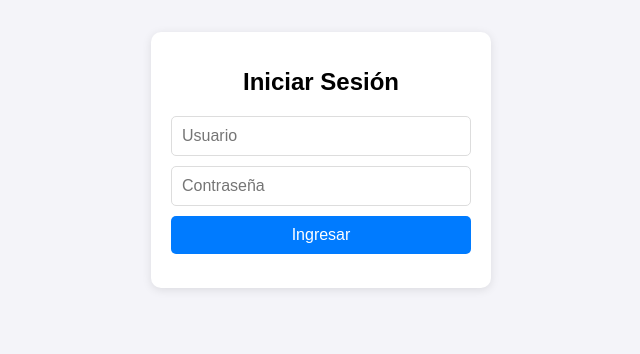
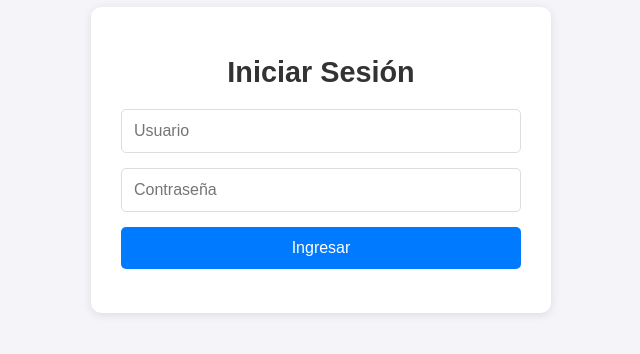
Before and after one commit to CHGFRANCO22/test-TPI-front, a plain HTML site: page index.html in a window 1280 px wide. Shown: the part 240-594 px from the top of the page, without its empty margins (319-959 px from the left). Drawn offline with Linux system fonts and the light colour scheme.

Commit message:
Update style.css

```diff
--- a/style.css
+++ b/style.css
@@ -1,54 +1,64 @@
+/* Cuerpo con centrado total */
 body {
   font-family: Arial, sans-serif;
   background-color: #f4f4f9;
   display: flex;
   justify-content: center;
   align-items: center;
-  height: 100vh;
+  height: 100vh; /* Centrado vertical y horizontal */
   margin: 0;
 }
 
+/* Contenedor del formulario */
 #login-container {
   background: white;
-  padding: 20px;
+  padding: 30px;
   box-shadow: 0 2px 10px rgba(0, 0, 0, 0.1);
   border-radius: 10px;
   text-align: center;
-  width: 300px; /* Compacto como ANSES */
+  width: 100%;
+  max-width: 400px; /* Limitar el ancho máximo */
 }
 
+/* Título */
 h1 {
-  font-size: 1.5em;
+  font-size: 1.8em;
   margin-bottom: 20px;
+  color: #333;
 }
 
+/* Estilo del formulario */
 form {
   display: flex;
   flex-direction: column;
-  gap: 10px;
+  gap: 15px;
 }
 
 input {
-  padding: 10px;
+  padding: 12px; /* Más espacio para un diseño limpio */
   font-size: 1em;
   border: 1px solid #ddd;
   border-radius: 5px;
+  width: 100%; /* Campos extendidos */
+  box-sizing: border-box; /* Incluir padding en el ancho */
 }
 
 button {
-  padding: 10px;
+  padding: 12px;
   font-size: 1em;
   background-color: #007bff;
   color: white;
   border: none;
   border-radius: 5px;
   cursor: pointer;
+  width: 100%;
 }
 
 button:hover {
   background-color: #0056b3;
 }
 
+/* Estilo del mensaje de error */
 .error {
   color: red;
   font-size: 0.9em;
```
